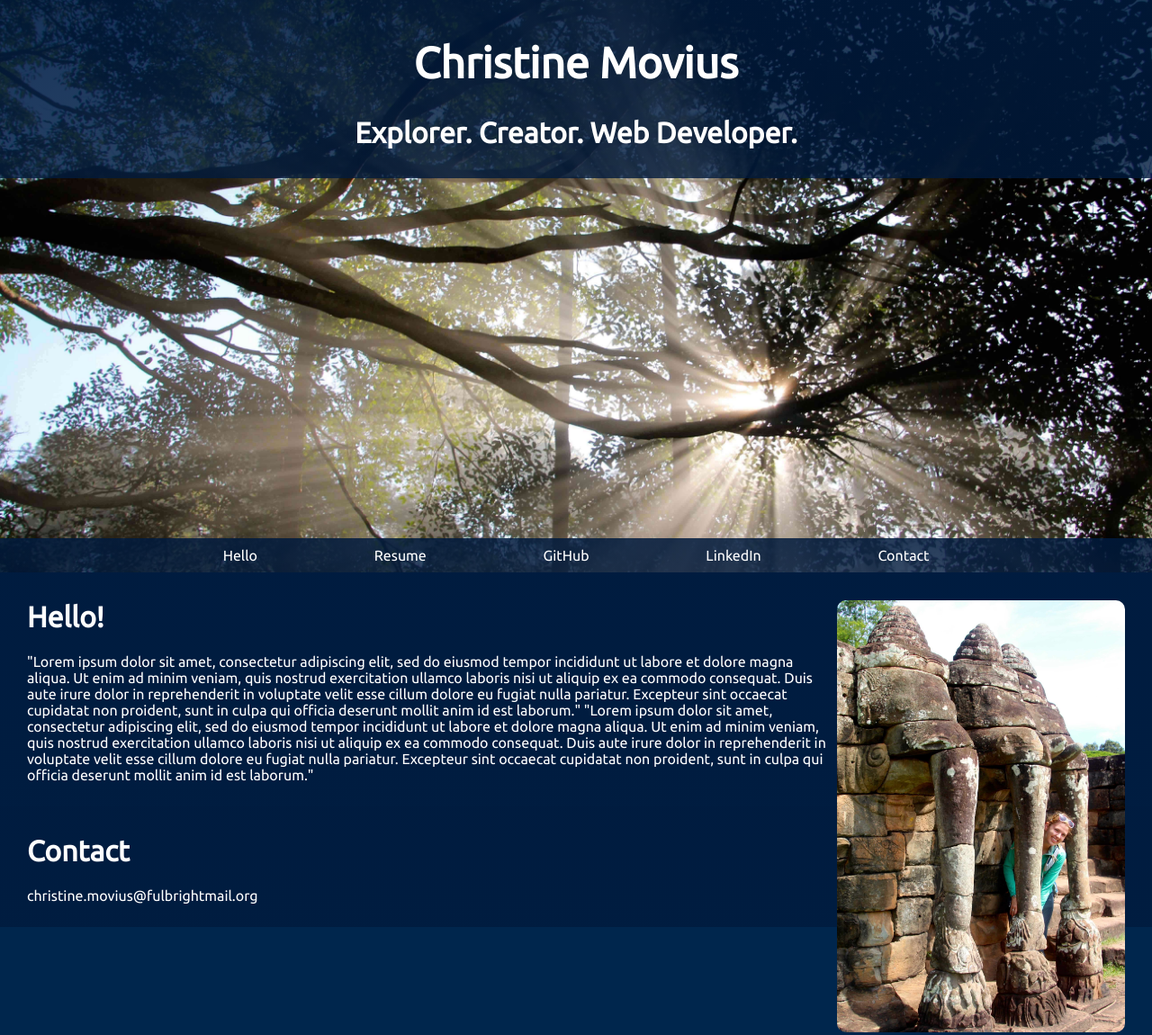
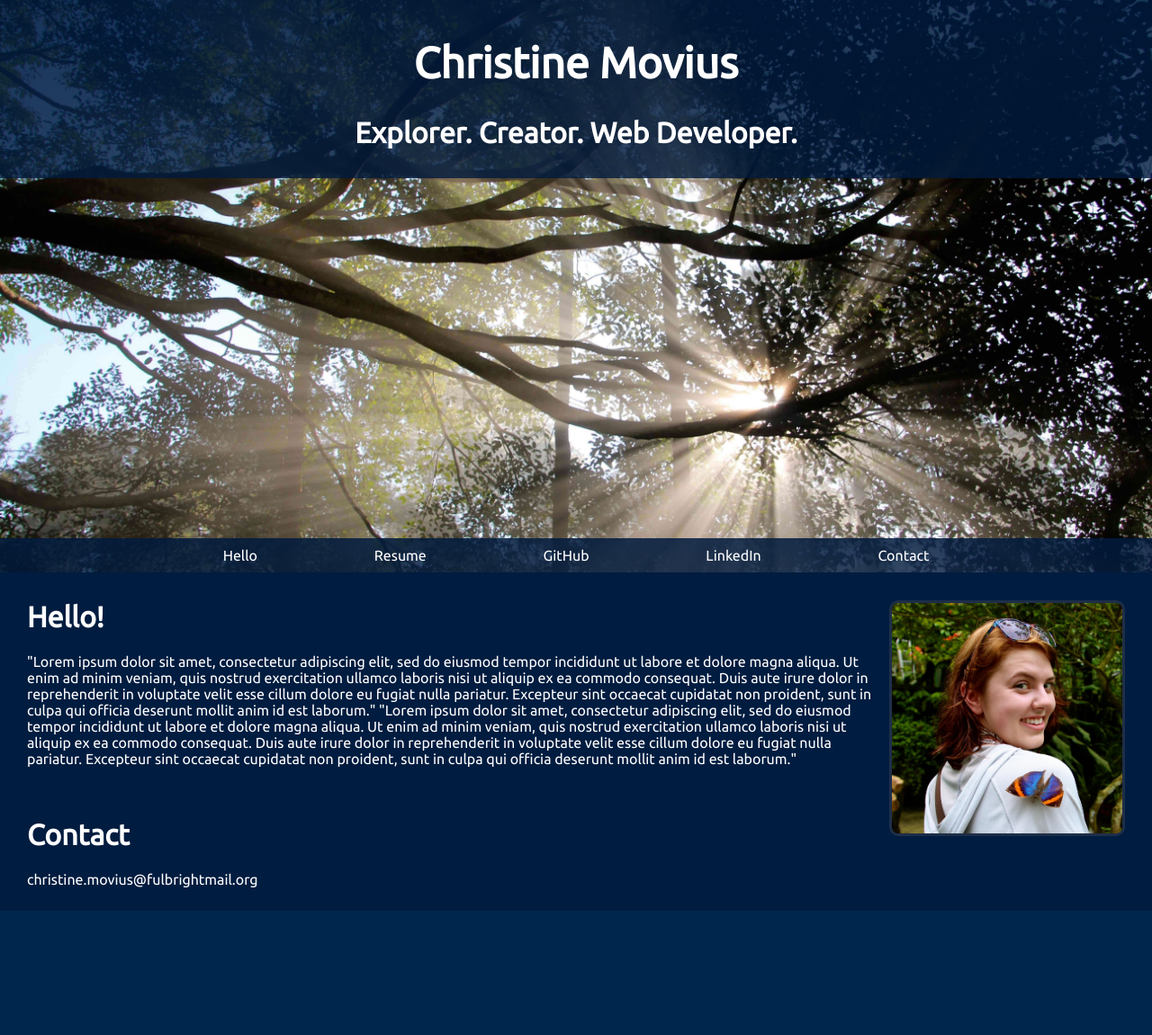
Before and after one commit to beckybeauchamp1/cmmovius.github.io, a plain HTML site: page index.html in a window 1280 px wide. Shown: the whole page at 90% size. After the commit the page ends 1012 px from the top, so only its background shows below. Drawn offline with Linux system fonts and the light colour scheme.

Commit message:
changed bio picture and added border.

```diff
--- a/index.css
+++ b/index.css
@@ -63,9 +63,10 @@ a:active {
 img {
   float: right;
   border-radius: 10px;
-  width: 10em;
+  width: 8em;
   margin-left: 10px;
   margin-bottom: 10px;
+  border: solid .1em #1E2E48;
 }
 
 #contact {
--- a/index.html
+++ b/index.html
@@ -24,7 +24,7 @@
   <div id ='bio'>
     <p>
       <h1>
-        <img src='christine_movius_elephants.jpg' alt="Christine Movius Elephants Statue Cambodia">
+        <img src='christine_movius_butterfly.jpg' alt="Christine Movius Butterfly Malaysia">
         Hello! </h1>
 
       "Lorem ipsum dolor sit amet, consectetur adipiscing elit, sed do eiusmod tempor incididunt ut labore et dolore magna aliqua. Ut enim ad minim veniam, quis nostrud exercitation ullamco laboris nisi ut aliquip ex ea commodo consequat. Duis aute irure dolor in reprehenderit in voluptate velit esse cillum dolore eu fugiat nulla pariatur. Excepteur sint occaecat cupidatat non proident, sunt in culpa qui officia deserunt mollit anim id est laborum."
```
